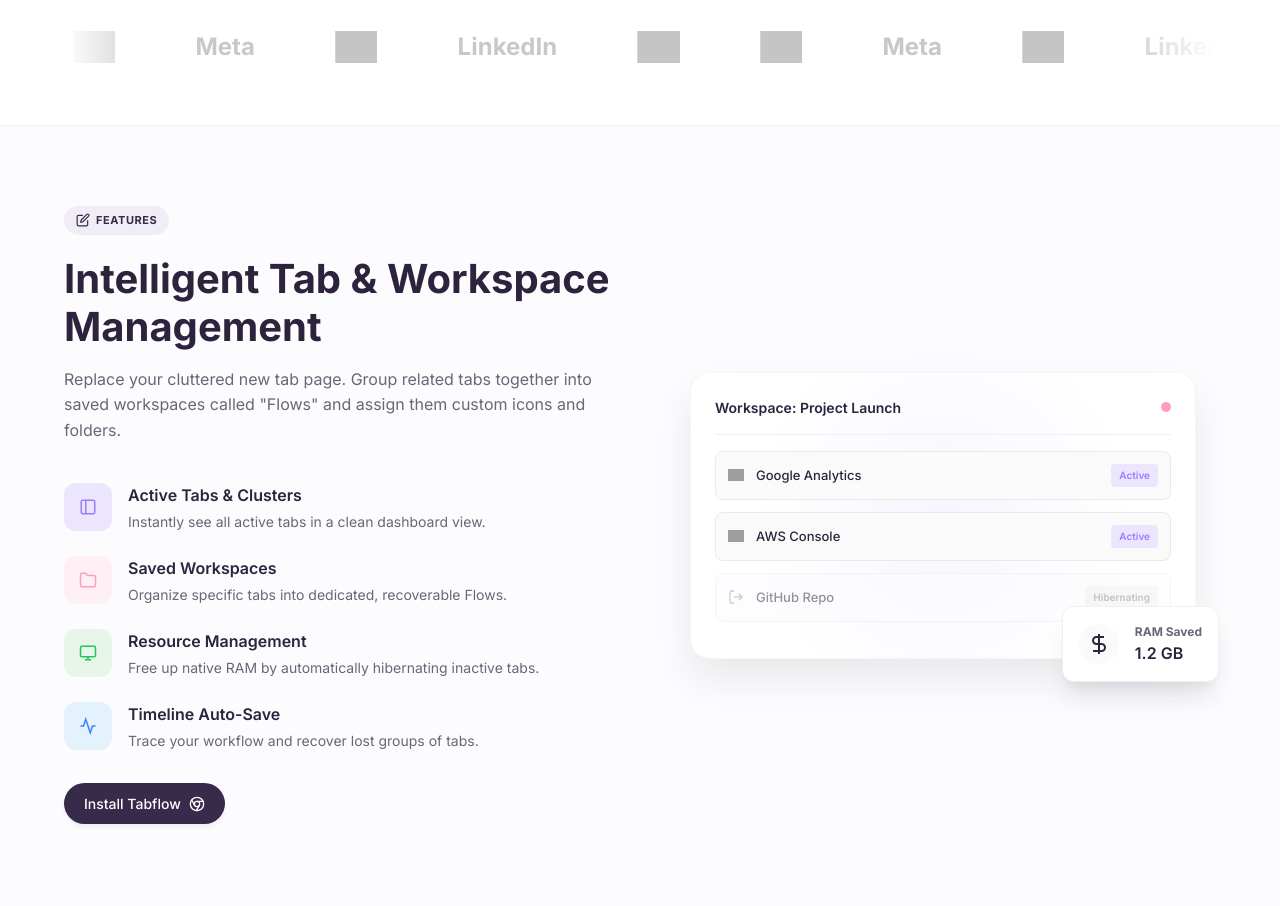
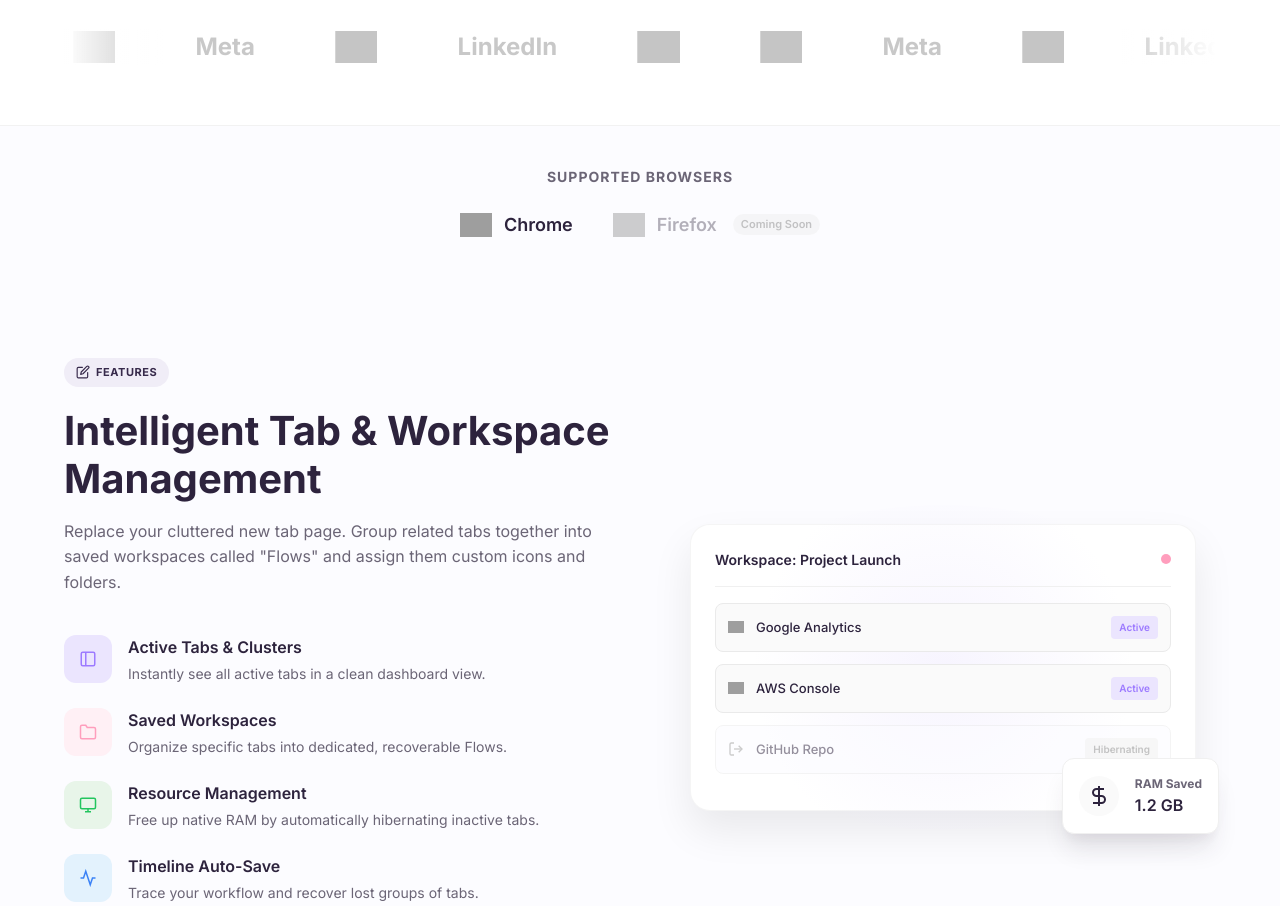
Before and after one commit to kirbyziada-afk/tabflow, a plain HTML site: page index.html in a window 1280 px wide. Shown: the part 1292-2198 px from the top of the page. Drawn offline with Linux system fonts and the light colour scheme; grey boxes are pictures that could not be loaded.

Commit message:
Add supported browsers section and link footer logo

```diff
--- a/index.html
+++ b/index.html
@@ -144,6 +144,23 @@
                     <div class="ticker-item"><span style="font-weight:700; font-size:24px; color:#A0A4AB;">Meta</span></div>
                     <div class="ticker-item"><img src="https://upload.wikimedia.org/wikipedia/commons/a/a9/Amazon_logo.svg" alt="Amazon"></div>
                     <div class="ticker-item"><span style="font-weight:700; font-size:24px; color:#A0A4AB;">LinkedIn</span></div>
+                </div>
+            </div>
+        </div>
+    </section>
+
+    <!-- Supported Browsers -->
+    <section class="supported-browsers text-center" style="padding: 40px 0; border-bottom: 1px solid var(--color-border); background: var(--color-bg);">
+        <div class="container">
+            <h4 style="font-size: 14px; text-transform: uppercase; letter-spacing: 1px; color: var(--color-text-muted); margin-bottom: 24px;">Supported Browsers</h4>
+            <div style="display: flex; justify-content: center; align-items: center; gap: 40px; flex-wrap: wrap;">
+                <div style="display: flex; align-items: center; gap: 12px; font-weight: 600; font-size: 18px; color: var(--color-heading);">
+                    <img src="https://upload.wikimedia.org/wikipedia/commons/e/e1/Google_Chrome_icon_%28February_2022%29.svg" alt="Chrome" width="32">
+                    Chrome
+                </div>
+                <div style="display: flex; align-items: center; gap: 12px; font-weight: 600; font-size: 18px; opacity: 0.5; color: var(--color-text-muted);">
+                    <img src="https://upload.wikimedia.org/wikipedia/commons/a/a0/Firefox_logo%2C_2019.svg" alt="Firefox" width="32" style="filter: grayscale(100%);">
+                    Firefox <span class="badge badge-gray" style="font-size: 11px; margin-left: 4px; padding: 2px 8px; border-radius: 20px;">Coming Soon</span>
                 </div>
             </div>
         </div>
@@ -747,7 +764,9 @@
                     <p>&copy; 2026 Tabflow Inc. All rights reserved.</p>
                     <div class="launchbored-credit">
                         <span>A product by</span>
-                        <img src="launchbored_logo_v2.svg" alt="Launch Bored" height="20">
+                        <a href="https://launchbored.com" target="_blank" rel="noopener noreferrer" style="display: flex; align-items: center;">
+                            <img src="launchbored_logo_v2.svg" alt="Launch Bored" height="20">
+                        </a>
                     </div>
                 </div>
                 <div class="footer-status">
```
Also changed, not shown: privacy.html (+3 -1 lines).
